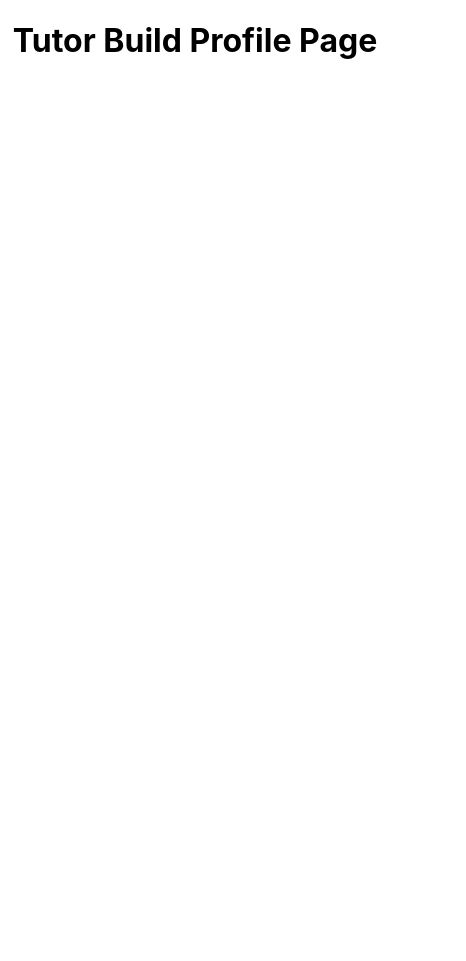
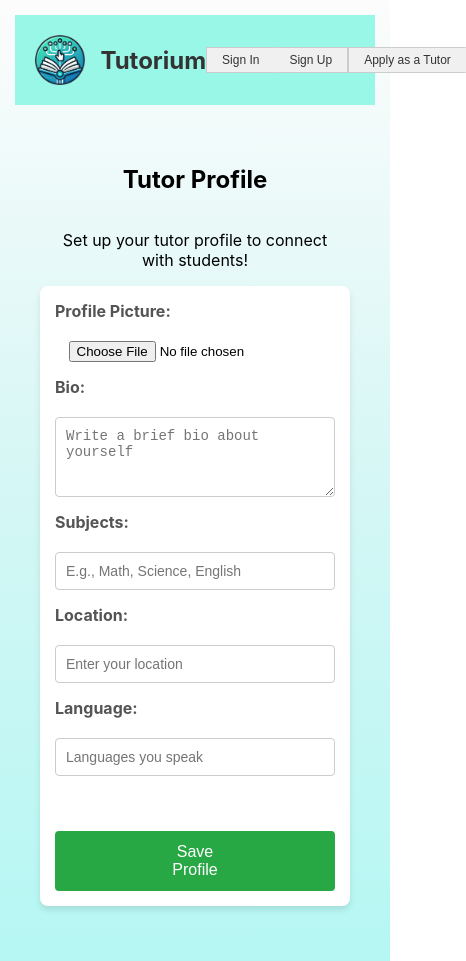
Before and after one commit to travislee7/Tutorium-Front-End, a React (Create React App) app in the folder tutor-frontend/: page /tutor-build-profile in a window 390 px wide. Shown: the whole page, 466 px wide, since content can reach past the window. Before the commit the page ends 844 px from the top, so only its background shows below. Built offline with nearby package versions, Linux system fonts and the light colour scheme.

Commit message:
Created the tutor build profile form

```diff
--- a/tutor-frontend/src/pages/TutorBuildProfile.js
+++ b/tutor-frontend/src/pages/TutorBuildProfile.js
@@ -1,11 +1,154 @@
-import React from 'react';
+import React, { useState } from 'react';
+import { useNavigate } from 'react-router-dom';
+import '../styles/TutorBuildProfile.css';
+import Header from '../components/header.js';
 
-const TutorBuildProfile = () => {
+function TutorBuildProfile() {
+    const [formData, setFormData] = useState({
+        bio: '',
+        subjects: '',
+        location: '',
+        language: '',
+    });
+
+    const [profilePic, setProfilePic] = useState(null); // State for profile picture
+    const [preview, setPreview] = useState(null); // State for image preview
+    const [errorMessage, setErrorMessage] = useState('');
+    const [showErrorPopup, setShowErrorPopup] = useState(false);
+
+    const navigate = useNavigate();
+
+    const handleChange = (e) => {
+        setFormData({
+            ...formData,
+            [e.target.name]: e.target.value,
+        });
+        setErrorMessage('');
+    };
+
+    const handleFileChange = (e) => {
+        const file = e.target.files[0];
+        if (file) {
+            setProfilePic(file);
+            setPreview(URL.createObjectURL(file)); // Generate preview URL
+        }
+    };
+
+    const handleSubmit = async (e) => {
+        e.preventDefault();
+
+        try {
+            const formDataToSend = new FormData(); // Create FormData for file upload
+            formDataToSend.append('bio', formData.bio);
+            formDataToSend.append('subjects', formData.subjects);
+            formDataToSend.append('location', formData.location);
+            formDataToSend.append('language', formData.language);
+            if (profilePic) {
+                formDataToSend.append('profilePic', profilePic); // Append the profile picture
+            }
+
+            console.log('FormData being sent:', formDataToSend); // Debugging
+
+            const response = await fetch('http://127.0.0.1:8000/api/tutor-profile/', {
+                method: 'POST',
+                body: formDataToSend,
+            });
+
+            const data = await response.json();
+            console.log('Response from backend:', data); // Debugging
+
+            if (response.ok) {
+                navigate('/dashboard'); // Redirect to tutor dashboard
+            } else {
+                setErrorMessage(data.message || 'Something went wrong!');
+                setShowErrorPopup(true);
+            }
+        } catch (error) {
+            console.error('Error:', error);
+            setErrorMessage('An error occurred. Please try again.');
+            setShowErrorPopup(true);
+        }
+    };
+
+    const closePopup = () => {
+        setShowErrorPopup(false);
+    };
+
     return (
-        <div style={{ textAlign: 'center', marginTop: '20px' }}>
-            <h1>Tutor Build Profile Page</h1>
+        <div className="tutor-profile-page">
+            <Header />
+            <div className="form-container">
+                <h2>Tutor Profile</h2>
+                <p>Set up your tutor profile to connect with students!</p>
+
+                <form id="tutor-profile-form" onSubmit={handleSubmit}>
+                    <label htmlFor="profilePic">Profile Picture:</label>
+                    <input
+                        type="file"
+                        id="profilePic"
+                        name="profilePic"
+                        accept="image/*"
+                        onChange={handleFileChange}
+                    />
+                    {preview && <img src={preview} alt="Profile Preview" className="profile-preview" />}
+
+                    <label htmlFor="bio">Bio:</label>
+                    <textarea
+                        id="bio"
+                        name="bio"
+                        placeholder="Write a brief bio about yourself"
+                        value={formData.bio}
+                        onChange={handleChange}
+                        required
+                    ></textarea>
+
+                    <label htmlFor="subjects">Subjects:</label>
+                    <input
+                        type="text"
+                        id="subjects"
+                        name="subjects"
+                        placeholder="E.g., Math, Science, English"
+                        value={formData.subjects}
+                        onChange={handleChange}
+                        required
+                    />
+
+                    <label htmlFor="location">Location:</label>
+                    <input
+                        type="text"
+                        id="location"
+                        name="location"
+                        placeholder="Enter your location"
+                        value={formData.location}
+                        onChange={handleChange}
+                        required
+                    />
+
+                    <label htmlFor="language">Language:</label>
+                    <input
+                        type="text"
+                        id="language"
+                        name="language"
+                        placeholder="Languages you speak"
+                        value={formData.language}
+                        onChange={handleChange}
+                        required
+                    />
+
+                    <button type="submit">Save Profile</button>
+                </form>
+            </div>
+
+            {showErrorPopup && (
+                <div className="error-popup">
+                    <div className="error-popup-content">
+                        <p>{errorMessage}</p>
+                        <button onClick={closePopup}>Close</button>
+                    </div>
+                </div>
+            )}
         </div>
     );
-};
+}
 
 export default TutorBuildProfile;
--- /dev/null
+++ b/tutor-frontend/src/styles/TutorBuildProfile.css
@@ -0,0 +1,151 @@
+/* src/styles/TutorProfilePage.css */
+
+/* Full-Width Header Matching SignupPage */
+.tutor-profile-page {
+    display: flex;
+    flex-direction: column;
+    min-height: 100vh;
+    background: linear-gradient(to top, #b5f7f3, #d5f7f5, #fcfcfc);
+    /* Ombre background for a fresh look */
+}
+
+/* Center the Form Container */
+.form-container {
+    text-align: center;
+    padding: 40px;
+    display: flex;
+    flex-direction: column;
+    align-items: center;
+    justify-content: center;
+}
+
+/* Tutor Profile Form Container */
+#tutor-profile-form {
+    width: 100%;
+    max-width: 400px;
+    background: #ffffff;
+    padding: 20px;
+    border-radius: 8px;
+    box-shadow: 0 4px 6px rgba(0, 0, 0, 0.1);
+    display: flex;
+    flex-direction: column;
+    gap: 15px;
+    align-items: center;
+    justify-content: center;
+}
+
+/* Labels */
+#tutor-profile-form label {
+    font-weight: bold;
+    margin-bottom: 5px;
+    color: hsl(0, 0%, 33%);
+    align-self: flex-start;
+}
+
+/* Input Fields */
+#tutor-profile-form input[type="text"],
+#tutor-profile-form textarea {
+    width: 100%;
+    padding: 10px;
+    border: 1px solid #ccc;
+    border-radius: 4px;
+    font-size: 14px;
+    box-sizing: border-box;
+}
+
+/* Textarea Specific Styles */
+#tutor-profile-form textarea {
+    resize: vertical; /* Allow vertical resizing */
+    min-height: 100px; /* Set minimum height */
+}
+
+/* Save Profile Button */
+#tutor-profile-form button {
+    width: auto;
+    padding: 12px 100px;
+    background-color: #28a745;
+    color: white;
+    border: none;
+    border-radius: 4px;
+    font-size: 16px;
+    cursor: pointer;
+    transition: background-color 0.3s ease, transform 0.2s ease;
+    text-align: center;
+    margin: 40px auto 0 auto;
+    display: block;
+}
+
+/* Profile Picture Preview */
+.profile-preview {
+    width: 120px;
+    height: 120px;
+    border-radius: 50%;
+    object-fit: cover;
+    margin-top: 10px;
+    box-shadow: 0 4px 6px rgba(0, 0, 0, 0.1);
+}
+
+
+#tutor-profile-form button:hover {
+    background-color: #218838;
+}
+
+#tutor-profile-form button:active {
+    transform: scale(0.98);
+}
+
+/* Error Popup */
+.error-popup {
+    position: fixed;
+    top: 0;
+    left: 0;
+    width: 100%;
+    height: 100%;
+    background: rgba(0, 0, 0, 0.5); /* Semi-transparent background */
+    display: flex;
+    justify-content: center;
+    align-items: center;
+    z-index: 1000;
+}
+
+.error-popup-content {
+    background: white;
+    padding: 20px;
+    border-radius: 8px;
+    text-align: center;
+    box-shadow: 0 4px 6px rgba(0, 0, 0, 0.1);
+}
+
+.error-popup-content p {
+    margin-bottom: 20px;
+    color: red;
+    font-weight: bold;
+}
+
+.error-popup-content button {
+    background-color: #007bff;
+    color: white;
+    border: none;
+    padding: 10px 20px;
+    border-radius: 4px;
+    cursor: pointer;
+}
+
+.error-popup-content button:hover {
+    background-color: #0056b3;
+}
+
+/* Mobile Responsiveness */
+@media (max-width: 500px) {
+    .tutor-profile-page {
+        padding: 15px;
+    }
+
+    #tutor-profile-form {
+        padding: 15px;
+    }
+
+    #tutor-profile-form textarea {
+        min-height: 80px;
+    }
+}
```
